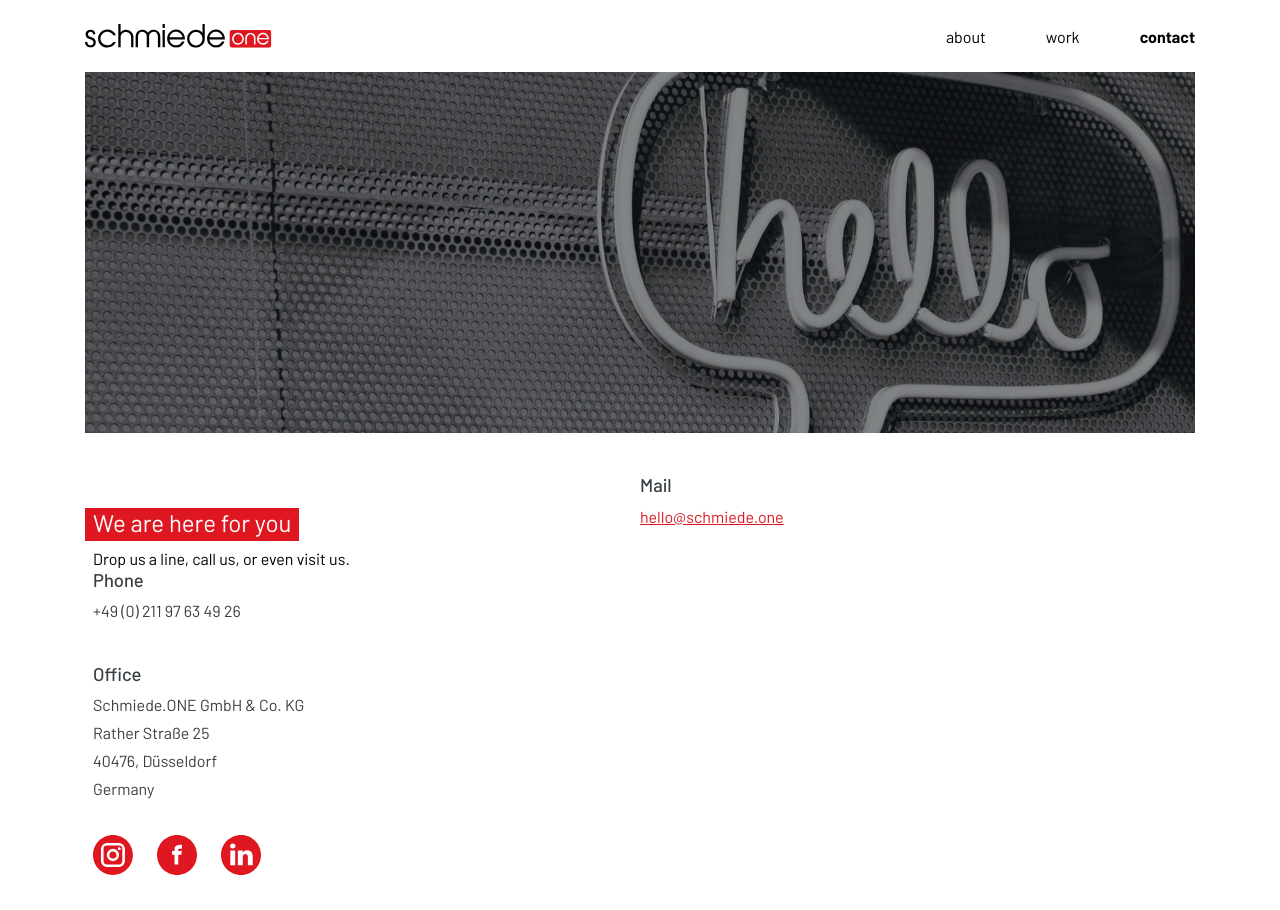
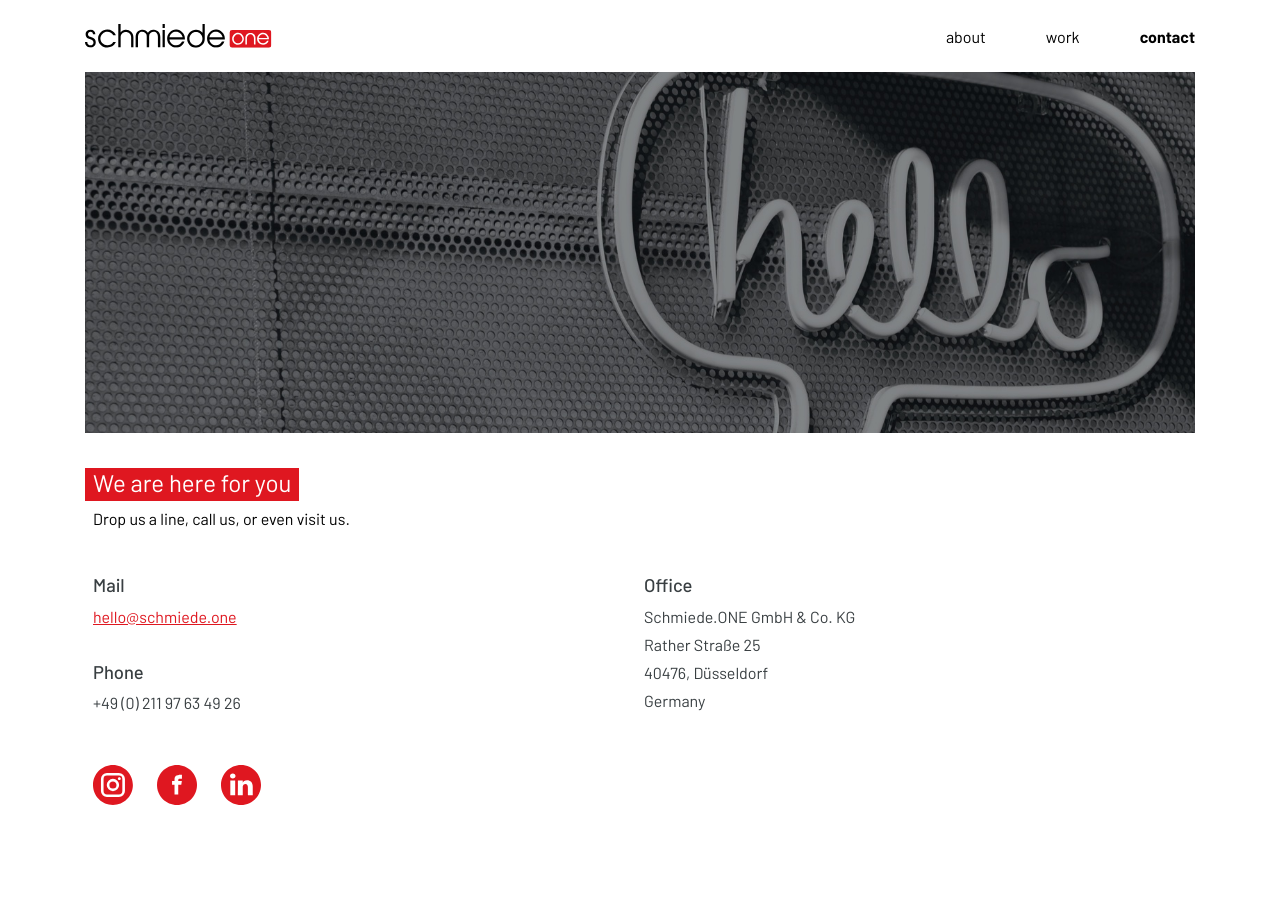
Before and after one commit to axlbert/schmiede-website-new, a Next.js app: page /contact in a window 1280 px wide. After the commit the page ends 840 px from the top, so only its background shows below. Built offline with nearby package versions, Linux system fonts and the light colour scheme.

Commit message:
contact responsive sm & md

```diff
--- a/pages/contact/contact.css
+++ b/pages/contact/contact.css
@@ -20,7 +20,7 @@
 }
 
 /* Title & Subtitle */
-.Contact-TitleBlock {
+.Contact-TitleSection {
   margin-top: 2rem;
 }
 .Contact-Title {
@@ -37,9 +37,14 @@
   margin-left: .5rem;
   font-size: 1rem;
 }
+@media (min-width: 576px) {
+  .Contact-TitleSection {
+    margin-bottom: 1rem;
+  }
+}
 
 /* Info */
-.Contact-InfoBlock {
+.Contact-InfoSection {
   padding-left: .5rem;
 }
 .Contact-MailLink {
@@ -59,14 +64,29 @@
   color: #393f42;
   line-height: 1.75;
 }
+@media (min-width: 576px) {
+  .Contact-InfoBlock {
+    width: 50%;
+    float: left;
+  }
+  .Contact-Heading {
+    margin-top: 2rem;
+  }
+}
 
 /* Social */
-.Contact-SocialBlock {
+.Contact-SocialSection {
+  clear: both;
   margin-top: 2rem;
   padding-left: .5rem;
 }
 .Contact-SocialLink {
   margin-right: 1.5rem;
+}
+@media (min-width: 576px) {
+  .Contact-SocialSection {
+    padding-top: 3rem;
+  }
 }
 
 
--- a/pages/contact/index.js
+++ b/pages/contact/index.js
@@ -25,8 +25,8 @@ export default function Contact() {
           </div>
         </header>
 
-        <div className="container">
-          <section className="Contact-TitleBlock">
+        <main className="container">
+          <section className="Contact-TitleSection">
             <div>
               <span className="Contact-Title">
                 We are here for you
@@ -38,20 +38,17 @@ export default function Contact() {
           </section>
 
 
-          <section className="Contact-InfoBlock">
-            <div>
+          <section className="Contact-InfoSection">
+            <div className="Contact-InfoBlock">
               <span className="Contact-Heading">Mail</span>
               <span className="Contact-Paragraph">
                 <a className="Contact-MailLink" href="#">hello@schmiede.one</a>
               </span>
-            </div>
-
-            <div>
               <span className="Contact-Heading">Phone</span>
               <span className="Contact-Paragraph">+49 (0) 211 97 63 49 26</span>
             </div>
 
-            <div>
+            <div className="Contact-InfoBlock">
               <span className="Contact-Heading">Office</span>
               <span className="Contact-Paragraph">Schmiede.ONE GmbH &amp; Co. KG</span>
               <span className="Contact-Paragraph">Rather Straße 25 </span>
@@ -60,7 +57,7 @@ export default function Contact() {
             </div>
           </section>
 
-          <section className="Contact-SocialBlock">
+          <section className="Contact-SocialSection">
             <a className="Contact-SocialLink" href="#" title="Instagram">
               <img src="/contact/instagram.svg" alt="Instagram" />
             </a>
@@ -71,7 +68,7 @@ export default function Contact() {
               <img src="/contact/linkedin.svg" alt="LinkedIn" />
             </a>
           </section>
-        </div>
+        </main>
       </article>
     </div>
   );
```
